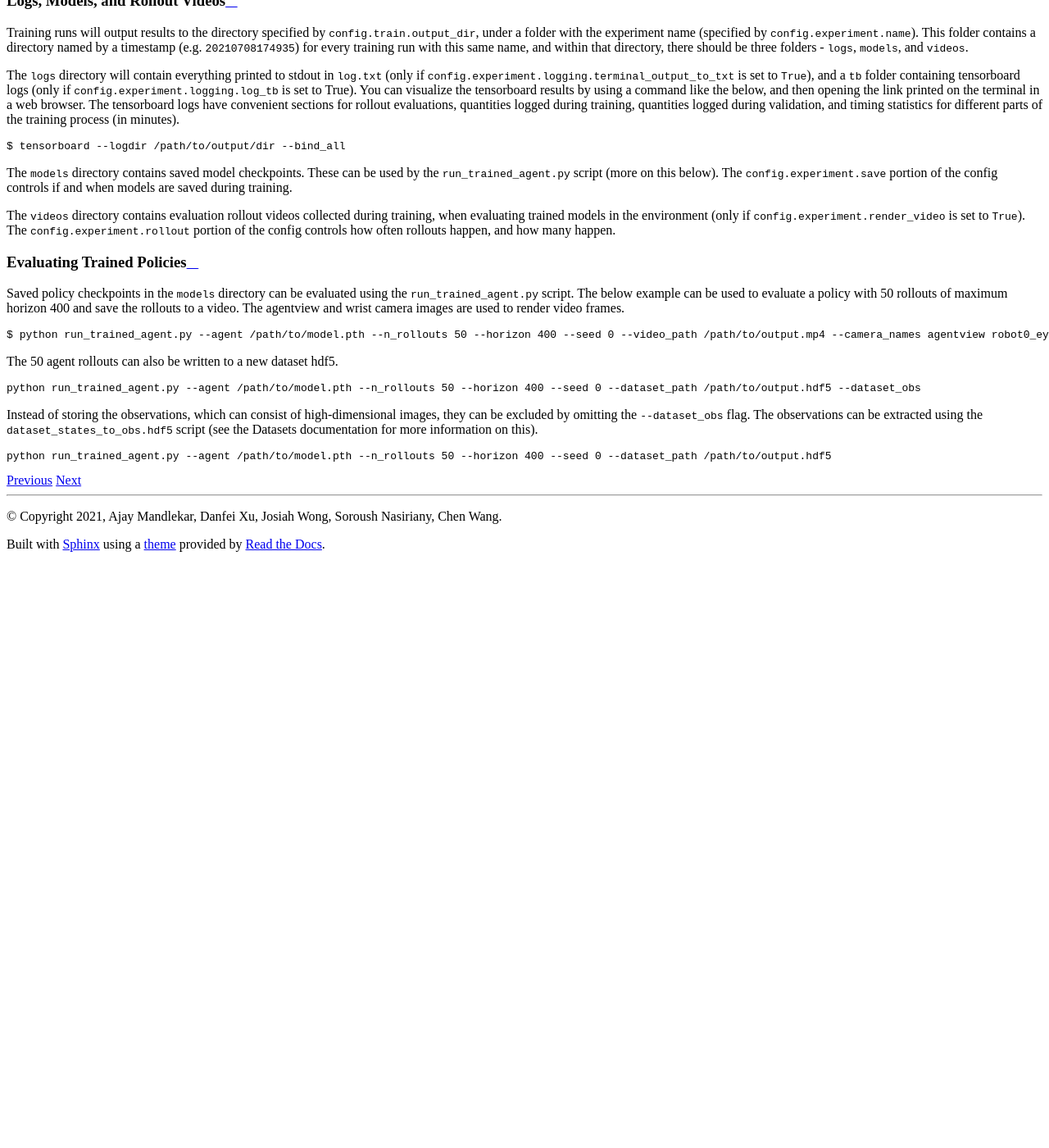
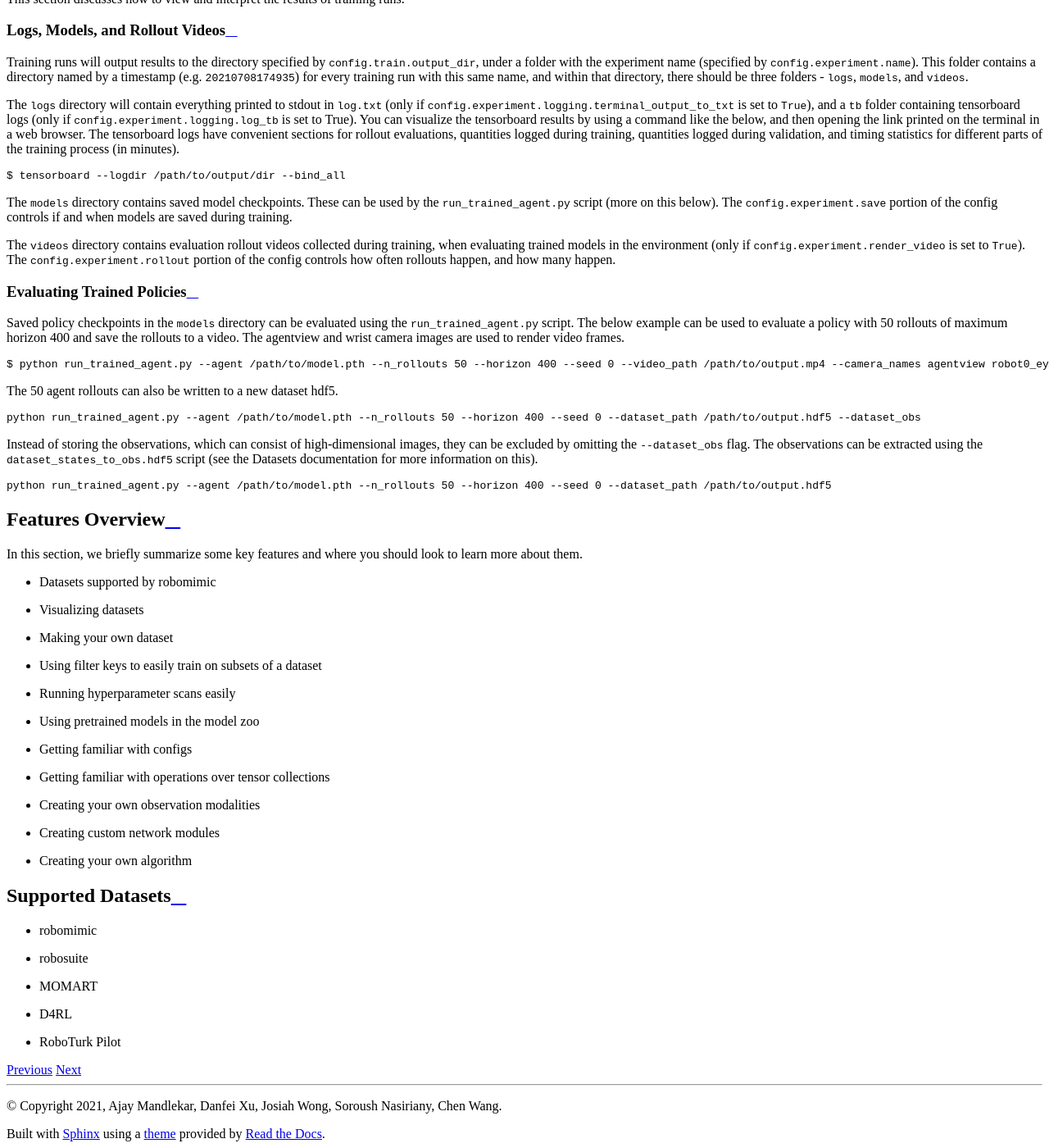
Before and after one commit to ARISE-Initiative/robomimic, a Sphinx documentation site: the page built from docs/introduction/quickstart.md, in a window 1280 px wide and 1400 px high, scrolled down 2370 px. Shown: the whole window at 82% size. Built offline with Sphinx 7.4.7 and the Read the Docs theme 2.0.0, drawn with Linux system fonts in a browser that asks for light colours; before the commit the page ends 3051 px from its top, so only the background shows below that; some of the changed text lies outside the part shown.

Commit message:
add sketch for table of contents to docs

````diff
--- a/docs/introduction/quickstart.md
+++ b/docs/introduction/quickstart.md
@@ -108,3 +108,29 @@
 ```sh
 python run_trained_agent.py --agent /path/to/model.pth --n_rollouts 50 --horizon 400 --seed 0 --dataset_path /path/to/output.hdf5
 ```
+
+
+
+## Features Overview
+
+In this section, we briefly summarize some key features and where you should look to learn more about them.
+
+- Datasets supported by robomimic
+- Visualizing datasets
+- Making your own dataset
+- Using filter keys to easily train on subsets of a dataset
+- Running hyperparameter scans easily
+- Using pretrained models in the model zoo
+- Getting familiar with configs
+- Getting familiar with operations over tensor collections
+- Creating your own observation modalities
+- Creating custom network modules
+- Creating your own algorithm
+
+## Supported Datasets
+
+- robomimic
+- robosuite
+- MOMART
+- D4RL
+- RoboTurk Pilot
````
